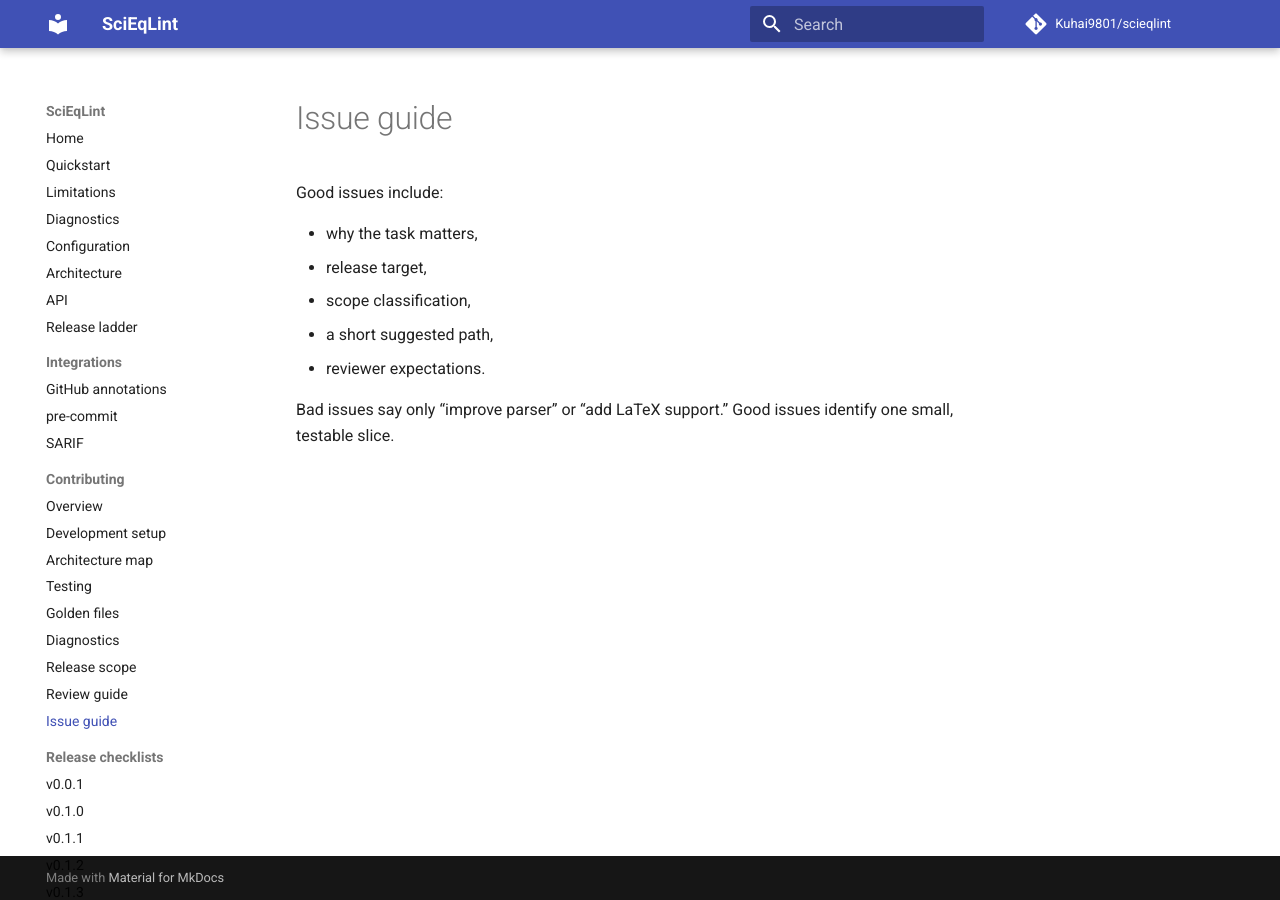
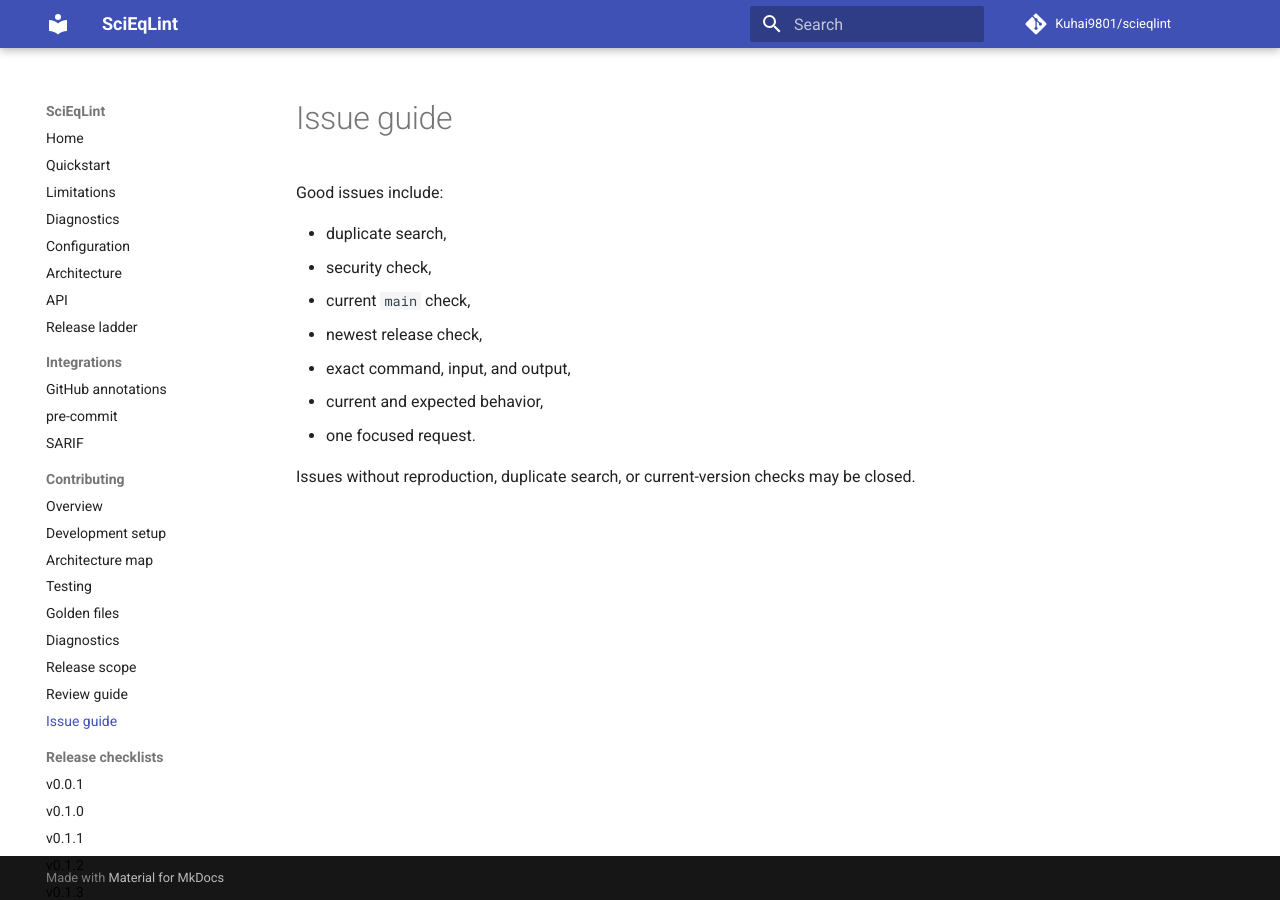
Before and after one commit to 1sgtpepper/scieqlint, an MkDocs documentation site: the page built from docs/contributing/issue-guide.md, in a window 1280 px wide. Built offline with MkDocs 1.6.1 and Material for MkDocs 9.7.7, drawn with Linux system fonts in a browser that asks for light colours; comment, search, counter and statistics services are not loaded.

Commit message:
Tighten contributor guidance

```diff
--- a/docs/contributing/issue-guide.md
+++ b/docs/contributing/issue-guide.md
@@ -2,10 +2,12 @@
 
 Good issues include:
 
-- why the task matters,
-- release target,
-- scope classification,
-- a short suggested path,
-- reviewer expectations.
+- duplicate search,
+- security check,
+- current `main` check,
+- newest release check,
+- exact command, input, and output,
+- current and expected behavior,
+- one focused request.
 
-Bad issues say only “improve parser” or “add LaTeX support.” Good issues identify one small, testable slice.
+Issues without reproduction, duplicate search, or current-version checks may be closed.
```
Also changed, not shown: CONTRIBUTING.md (+10 -0 lines), .github/PULL_REQUEST_TEMPLATE.md.
